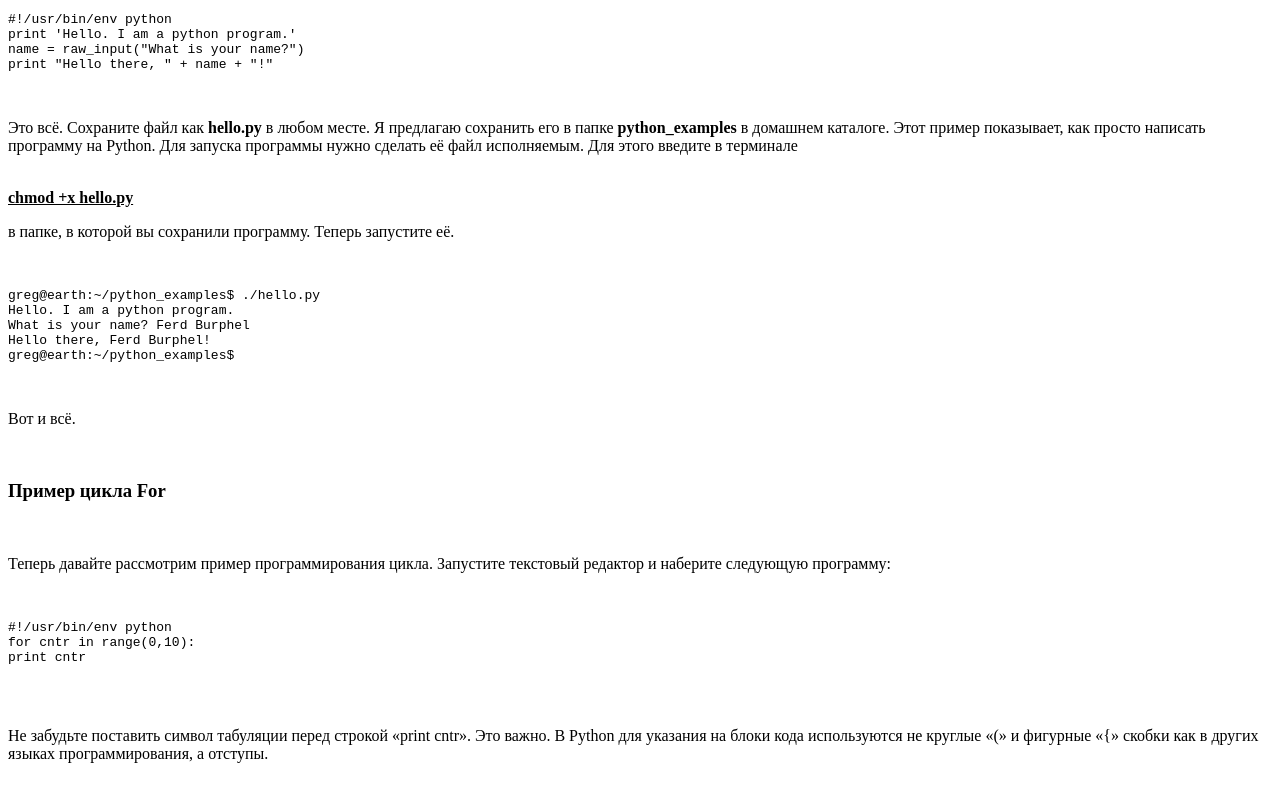
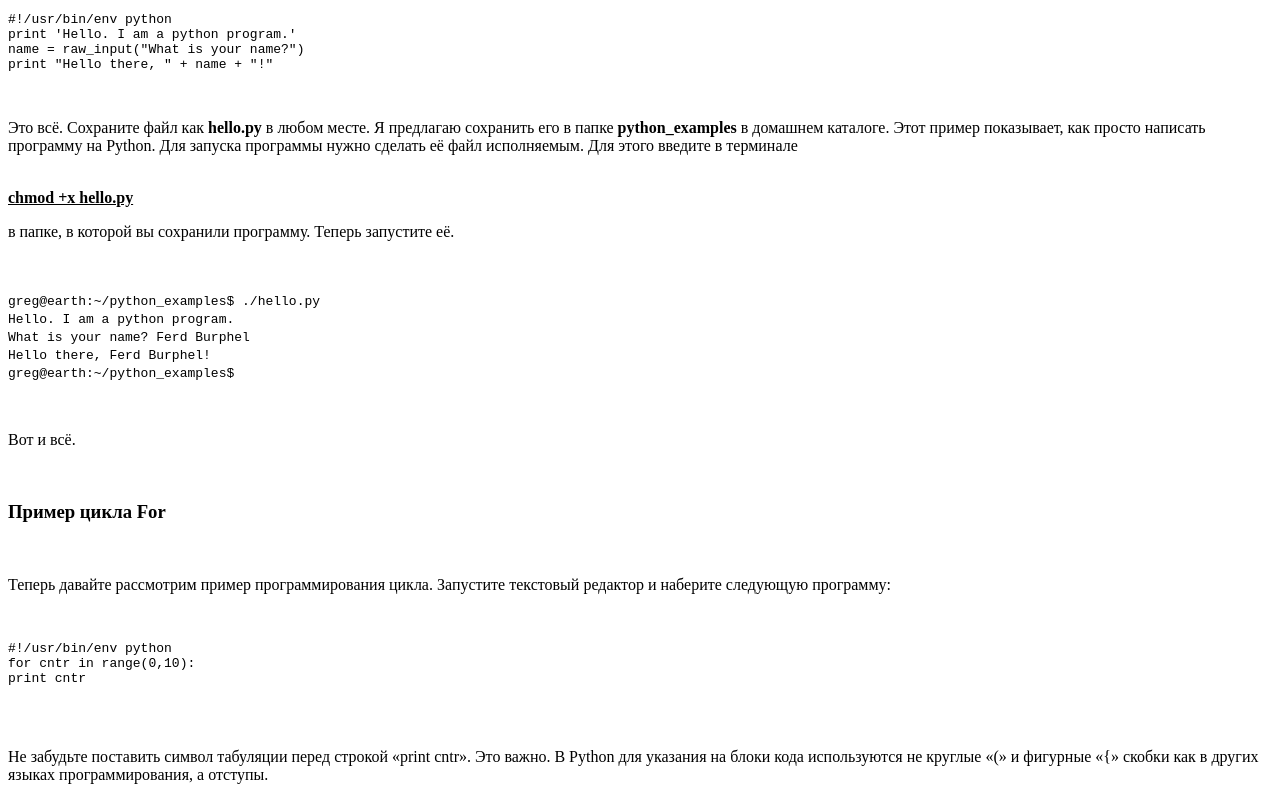
Before and after one commit to jintolia/Katsubo-Anatoly, a plain HTML site: page 01-HTML/index.html in a window 1280 px wide. Shown: the part 653-1453 px from the top of the page. Before the commit the page ends 1432 px from the top, so only its background shows below. Drawn offline with Linux system fonts and the light colour scheme.

Commit message:
add new html3

```diff
--- a/01-HTML/index.html
+++ b/01-HTML/index.html
@@ -45,11 +45,11 @@ print "Hello there, " + name + "!"</pre>
             <br>
             <p>в папке, в которой вы сохранили программу. Теперь запустите её.</p>
             <br>
-            <pre>greg@earth:~/python_examples$ ./hello.py
-Hello. I am a python program.
-What is your name? Ferd Burphel
-Hello there, Ferd Burphel!
-greg@earth:~/python_examples$</pre>
+            <p> <code>greg@earth:~/python_examples$ ./hello.py <br>
+                Hello. I am a python program. <br>
+                What is your name? Ferd Burphel <br>
+                Hello there, Ferd Burphel! <br>
+                greg@earth:~/python_examples$</code> </p>
             <br>
             <p>Вот и всё. </p>
             <br>
```
